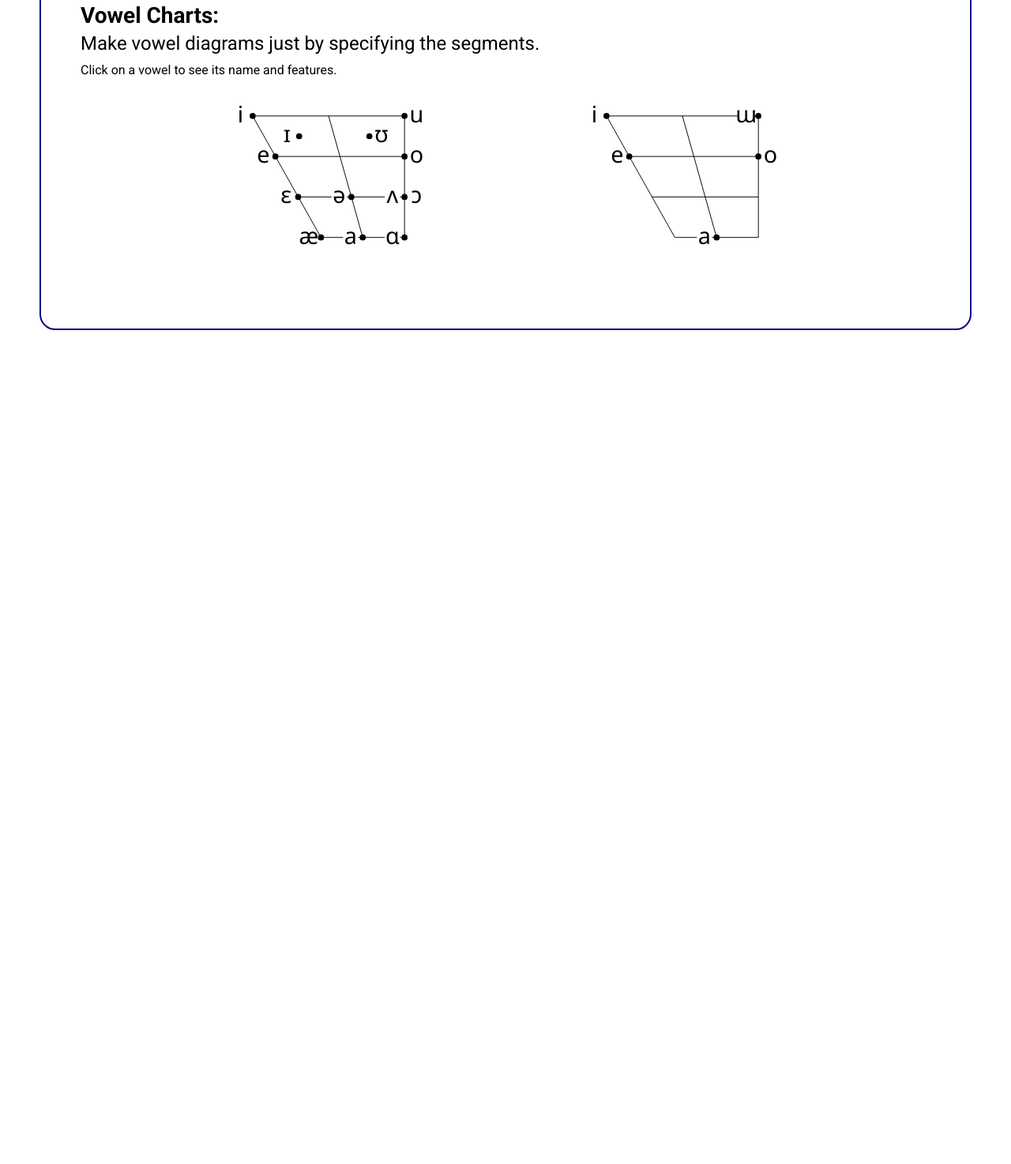
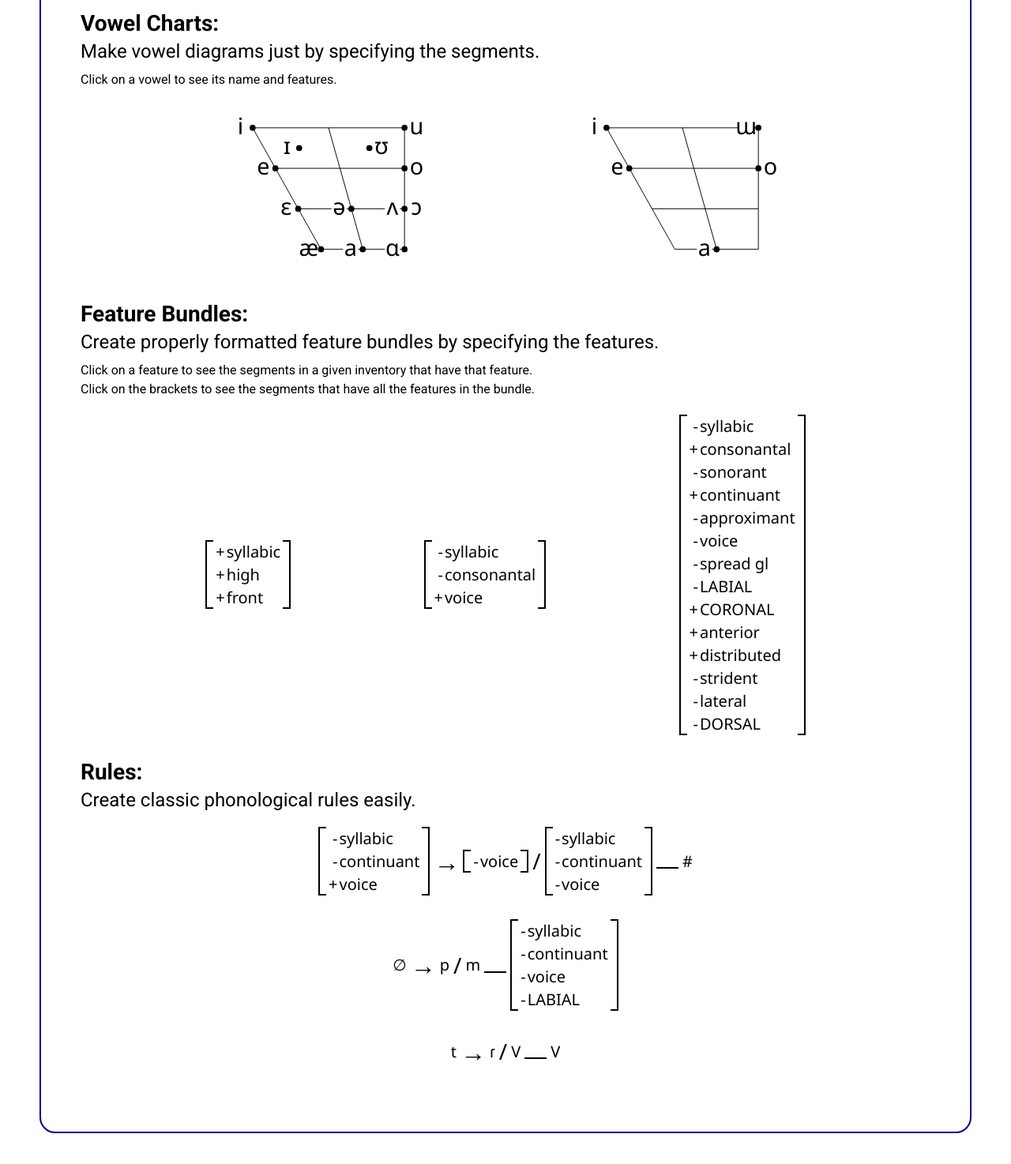
Before and after one commit to RobinHuo/Phonolo.js, a website: page pub/index.html in a window 1280 px wide. Shown: the part 1929-3403 px from the top of the page at 79% size. Before the commit the page ends 2397 px from the top, so only its background shows below. Drawn offline with Linux system fonts and the light colour scheme.

```diff
--- a/pub/index.css
+++ b/pub/index.css
@@ -102,6 +102,10 @@
     margin-bottom: 10px;
 }
 
+.examples p {
+    line-height: 1.5;
+}
+
 .example {
     margin: 20px;
     font-size: 2rem;
--- a/pub/index.html
+++ b/pub/index.html
@@ -34,7 +34,8 @@
                     </h3>
                     <p>
                         Hover over a word to reveal its transcription and view segmental info.
-                        Perfect for unobtrusively augmenting foreign-language texts or linguistic data.
+                        <!-- <br>
+                        Perfect for unobtrusively augmenting foreign-language texts or linguistic data. -->
                     </p>
                     <div id="transcription" class="example"></div>
                 </div>
@@ -58,6 +59,30 @@
                     </p>
                     <div id="vowels" class="example flex"></div>
                 </div>
+                <div>
+                    <h2>Feature Bundles:</h2>
+                    <h3>
+                        Create properly formatted feature bundles
+                        by specifying the features.
+                    </h3>
+                    <p>
+                        Click on a feature to see the segments
+                        in a given inventory that have that feature.
+                        <br>
+                        Click on the brackets to see the segments
+                        that have all the features in the bundle.
+                    </p>
+                    <div id="features" class="example flex"></div>
+                </div>
+                <div>
+                    <h2>Rules:</h2>
+                    <h3>
+                        Create classic phonological rules easily.
+                    </h3>
+                    <p>
+                    </p>
+                    <div id="rules" class="example flex col"></div>
+                </div>
             </div>
         </div>
     </body>
--- a/pub/index.js
+++ b/pub/index.js
@@ -22,7 +22,7 @@
     "o", "ɛ",  "ə", "ʌ", "ɔ", "æ", "ɑ", "a", "ɾ"
 ]);
 
-// Just the phonemes of English
+// Some sounds of Japanese
 const japanese = Inventory.fromFeatureSystem(features, [
     "a", "i", "ɯ", "e", "o",
     "p", "b", "t", "d", "k", "ɡ", "t͡s", "t͡ɕ", "d͡ʑ", "ɸ", "s", "z", "ɕ", "ʑ",
@@ -78,3 +78,82 @@
 vowels.forEach(item => {
     vowelsDiv.appendChild(item.createElement());
 });
+
+const featureBundles = document.querySelector("#features");
+const bundles = [
+    new FeatureBundle({
+        "syllabic": "+",
+        "high": "+",
+        "front": "+"
+    }, true),
+    new FeatureBundle({
+        "syllabic": "-",
+        "consonantal": "-",
+        "voice": "+"
+    }, true),
+    new FeatureBundle({
+        "syllabic": "-",
+        "consonantal": "+",
+        "sonorant": "-",
+        "continuant": "+",
+        "approximant": "-",
+        "voice": "-",
+        "spread gl": "-",
+        "LABIAL": "-",
+        "CORONAL": "+",
+        "anterior": "+",
+        "distributed": "+",
+        "strident": "-",
+        "lateral": "-",
+        "DORSAL": "-",
+    }, true),
+];
+bundles.forEach(item => {
+    featureBundles.appendChild(item.createElement(english));
+});
+
+const rulesDiv = document.querySelector("#rules");
+const rules = [
+    new Rule(
+        new FeatureBundle({
+            "syllabic": "-",
+            "continuant": "-",
+            "voice": "+"
+        }),
+        new FeatureBundle({
+            "voice": "-"
+        }),
+        [
+            new FeatureBundle({
+                "syllabic": "-",
+                "continuant": "-",
+                "voice": "-"
+            })
+        ],
+        [Segment.WORD_BOUNDARY]
+    ),
+    new Rule(
+        Segment.NULL,
+        english.segments["p"],
+        [
+            english.segments["m"]
+        ],
+        [
+            new FeatureBundle({
+                "syllabic": "-",
+                "continuant": "-",
+                "voice": "-",
+                "LABIAL": "-"
+            })
+        ]
+    ),
+    new Rule(
+        english.segments["t"],
+        english.segments["ɾ"],
+        [Segment.V],
+        [Segment.V]
+    )
+];
+rules.forEach(item => {
+    rulesDiv.appendChild(item.createElement(english));
+});
--- a/pub/phonolo.css
+++ b/pub/phonolo.css
@@ -1,9 +1,12 @@
 .phonolo {
     box-sizing: border-box;
     font-family: 'Segoe UI', 'Doulos SIL', 'Times New Roman', 'Arial', 'Courier New', 'Segoe UI', sans-serif;
-    font-size: max(1em, 16px);
     --phonolo-active-color: rgb(0, 218, 218);
     --phonolo-edit-color: rgb(255, 0, 0);
+}
+
+.phonolo, .phonolo-popup {
+    font-size: max(1em, 16px);
 }
 
 .phonolo * {
@@ -132,24 +135,25 @@
 }
 
 .phonolo-rule .phonolo-rule-slash {
-    font-size: 1.6em;
+    /* margin-inline: 5px; */
+    font-size: 1.4em;
 }
 
 .phonolo-rule .phonolo-rule-underscore {
-    border-bottom: 1px solid black;
+    border-bottom: 0.1em solid black;
     height: 1em;
     width: 1.4em;
 }
 
 .phonolo-naturalclass {
     width: min-content;
-    font-size: 1em;
+    /* font-size: 1em; */
 }
 
 .phonolo-naturalclass .phonolo-naturalclass-header {
     width: max-content;
     margin-bottom: 5px;
-    font-size: 1em;
+    font-size: 1.2em;
 }
 
 .phonolo-naturalclass .phonolo-naturalclass-segments {
--- a/pub/phonolo.js
+++ b/pub/phonolo.js
@@ -13,15 +13,15 @@
      */
     function addPopup(element, event, getPopup) {
         element.addEventListener(event, e => {
-            const container = document.createElement("div");
-            container.classList.add("phonolo-popup");
-            container.appendChild(getPopup());
+            const popup = getPopup();
+            popup.classList.add("phonolo-popup");
+            document.body.appendChild(popup);
 
-            container.style.top = "5px";
-            container.style.right = "5px";
+            popup.style.top = "5px";
+            popup.style.right = "5px";
 
             clearPopups();
-            document.body.appendChild(container);
+            document.body.appendChild(popup);
 
             document.body.addEventListener("click", clearPopups, {capture: true});
         });
```
